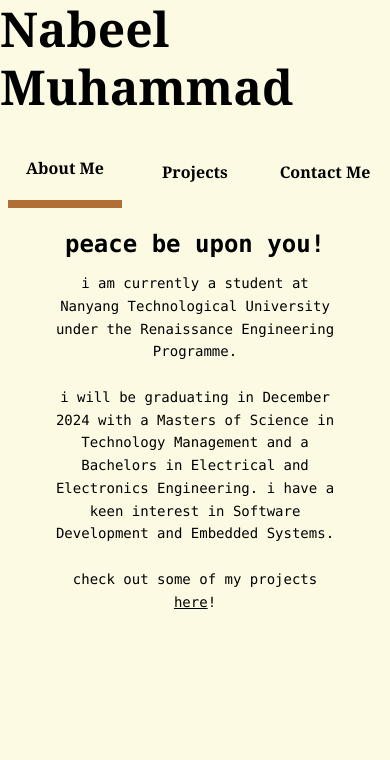
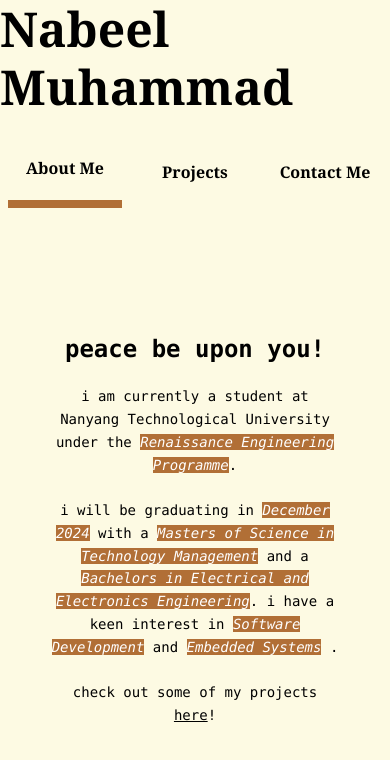
Before and after one commit to NABEEL004/portfolio_site, a React (Create React App) app in the folder frontend/: page /about in a window 390 px wide. Shown: the top 760 px of the page. Built offline with nearby package versions, Linux system fonts and the light colour scheme.

Commit message:
added styling for responsive design, mobile-friendly

```diff
--- a/frontend/src/components/AboutMe.js
+++ b/frontend/src/components/AboutMe.js
@@ -3,12 +3,30 @@ import { Link } from 'react-router-dom'
 
 export default function AboutMe() {
   return (
-    <div className=' bg-[#FDFAE3] flex flex-col justify-center items-center z-100 leading-loose sm:pt-10'>
-        <h1 className='text-2xl font-semibold py-3 sm:py-10 font-mono'>peace be upon you!</h1>
-        <p className='w-3/4 sm:pb-3 text-center font-mono text-sm sm:text-xl leading-relaxed'>i am currently a student at Nanyang Technological University under the Renaissance Engineering Programme.
-          <br/><br/>i will be graduating in December 2024 with a Masters of Science in Technology Management and a Bachelors in Electrical and Electronics Engineering.
-          i have a keen interest in Software Development and Embedded Systems. <br /> <br/> check out some of my projects{' '}
-          <Link to="/projects" className='underline'>here</Link>!</p>
+    <div className=' bg-[#FDFAE3] flex flex-col justify-center items-center z-100 leading-loose'>
+        <h1 className='text-2xl font-semibold pb-5 sm:pb-7 md:pb-8 lg:pb-10 font-mono'>peace be upon you!</h1>
+        <p className='w-3/4 xl:w-1/2 text-center font-mono text-sm sm:text-xl leading-relaxed'>i am currently a student at Nanyang Technological University under the{' '}
+        <a href="https://www.ntu.edu.sg/admissions/undergraduate/premier-scholar-programmes/renaissance-engineering-programme" target="_blank"><span className="bg-[#B16F36] text-white italic sm:hover:text-[1.3rem] transition-all sm:active:text-xl">Renaissance Engineering Programme</span></a>.
+        <br/><br/>i will be graduating in{' '}
+        <span className="bg-[#B16F36] text-white italic sm:hover:text-[1.3rem] transition-all sm:active:text-xl">December 2024</span>
+        {' '}with a
+        {' '}
+        <span className="bg-[#B16F36] text-white italic sm:hover:text-[1.3rem] transition-all sm:active:text-xl">Masters of Science in Technology Management</span>
+        {' '}
+        and a
+        {' '}
+        <span className="bg-[#B16F36] text-white italic sm:hover:text-[1.3rem] transition-all sm:active:text-xl">Bachelors in Electrical and Electronics Engineering</span>
+        .
+        i have a keen interest in
+        {' '}
+        <span className="bg-[#B16F36] text-white italic sm:hover:text-[1.3rem] transition-all sm:active:text-xl">Software Development</span>
+        {' '}
+        and
+        {' '}
+        <span className="bg-[#B16F36] text-white italic sm:hover:text-[1.3rem] transition-all sm:active:text-xl">Embedded Systems</span>
+        {' '}
+        . <br /> <br/> check out some of my projects{' '}
+        <Link to="/projects" className='underline'>here</Link>!</p>
     </div>
   )
 }
--- a/frontend/src/components/NavBar.js
+++ b/frontend/src/components/NavBar.js
@@ -4,9 +4,9 @@ import { Link } from 'react-router-dom'
 export default function NavBar() {
   return (
     <div className='texl-lg sm:text-xl flex justify-center z-21 items-center pt-5 right-0 top-2 mb-2 sm:mb-0'  >
-        <Link to='/about' className={`${window.location.pathname === '/about' ? 'text-black border-[#B16F36] border-b-8 ' : 'hover:border-[#D4A269] hover:border-b-8 hover:scale-105 transition active:translate-y-1'} py-5 px-2 mx-2 font-title font-semibold text-center w-[180px]`}> About Me </Link>
-        <Link to='/projects' className={`${window.location.pathname === '/projects' ? 'text-black border-[#B16F36] border-b-8 ' : 'hover:border-[#D4A269] hover:border-b-8 hover:scale-105 transition active:translate-y-1'} py-5 px-2 mx-2 font-title font-semibold text-center w-[180px]`}> Projects </Link>
-        <Link to='/contact' className={`${window.location.pathname === '/contact' ? 'text-black border-[#B16F36]  border-b-8' : 'hover:border-[#D4A269] hover:border-b-8 hover:scale-105 transition active:translate-y-1'} py-5 px-2 mx-2 font-title font-semibold text-center w-[180px]`}> Contact Me </Link>
+        <Link to='/about' className={`${window.location.pathname === '/about' ? 'text-black border-[#B16F36] border-b-8 ' : 'hover:border-[#D4A269] hover:border-b-8 hover:scale-105 transition active:translate-y-1'} py-5 px-2 mx-2 font-title font-semibold text-center w-[170px]`}> About Me </Link>
+        <Link to='/projects' className={`${window.location.pathname === '/projects' ? 'text-black border-[#B16F36] border-b-8 ' : 'hover:border-[#D4A269] hover:border-b-8 hover:scale-105 transition active:translate-y-1'} py-5 px-2 mx-2 font-title font-semibold text-center w-[170px]`}> Projects </Link>
+        <Link to='/contact' className={`${window.location.pathname === '/contact' ? 'text-black border-[#B16F36]  border-b-8' : 'hover:border-[#D4A269] hover:border-b-8 hover:scale-105 transition active:translate-y-1'} py-5 px-2 mx-2 font-title font-semibold text-center w-[170px]`}> Contact Me </Link>
     </div>
   )
 }
--- a/frontend/src/components/Project.js
+++ b/frontend/src/components/Project.js
@@ -7,7 +7,7 @@ export default function Project(prop) {
   const image_url = require('../images/' + prop.image)
 
   return (
-    <div className='group flex flex-col justify-between items-center text-center w-[300px] bg-white h-[420px] m-3 shadow-md rounded-2xl hover:scale-105 hover:shadow-xl transition overflow-hidden'>
+    <div className='group flex flex-col justify-between items-center text-center w-[300px] bg-white h-[420px] m-3 shadow-md rounded-2xl hover:scale-105 hover:shadow-xl transition overflow-hidden z-0 hover:z-0'>
         <div className= "h-1/2"><img src={image_url} alt="project visual" className="h-[100%] object-top group-hover:-translate-y-7 group-hover:opacity-70 transition-all duration-300"/></div>
         <div className="font-mono font-bold text-xl group-hover:-translate-y-7 transition duration-300">{prop.title}</div>
         <div className="w-[270px] pt-2 font-mono text-base group-hover:-translate-y-7 transition duration-300">{prop.description}</div>
--- a/frontend/src/pages/About.js
+++ b/frontend/src/pages/About.js
@@ -5,12 +5,14 @@ import NavBar from '../components/NavBar'
 
 export default function About() {
   return (
-    <div className="flex flex-col h-screen v-full">
-      <div className='sticky top-0 w-screen mx-0 px-0 flex sm:flex-row flex-col sm:justify-between justify-center bg-[#FDFAE3] z-9999'>
+    <div className="flex flex-col h-full v-full justify-center items-stretch">
+      <div className='sticky top-0 w-screen mx-0 px-0 flex lg:flex-row flex-col sm:justify-between justify-center bg-[#FDFAE3] z-9999'>
         <Header/>
         <NavBar/>
       </div>
-      <AboutMe/>
+      <div className='h-[calc(100vh-216px)] sm:h-[calc(100vh-240px)] lg:h-[calc(100vh-144px)] flex justify-center items-center'>
+        <AboutMe/>
+      </div>
     </div>
   )
 }
--- a/frontend/src/pages/Contact.js
+++ b/frontend/src/pages/Contact.js
@@ -7,18 +7,18 @@ import linkedinLogo from '../resources/linkedin.png'
 export default function Contact() {
   return (
     <div className="">
-      <div className='sticky top-0 w-screen mx-0 px-0 flex sm:flex-row flex-col sm:justify-between justify-center bg-[#FDFAE3] z-9999'>
+      <div className='sticky top-0 w-screen mx-0 px-0 flex lg:flex-row flex-col sm:justify-between justify-center bg-[#FDFAE3] z-50'>
         <Header/>
         <NavBar/>
       </div>
-      <div className='flex flex-col sm:flex-row justify-center items-center font-mono text-lg sm:text-2xl my-2 sm:my-10'>
+      <div className='flex flex-col sm:flex-row justify-center items-center font-mono text-lg sm:text-2xl h-[calc(100vh-216px)] sm:h-[calc(100vh-240px)] lg:h-[calc(100vh-144px)]'>
         <div className="m-5 flex flex-col justify-center items-center sm:w-[40%]">
           <div className="text-center">Contact me at <br/><b><a href="mailto:nabeel.mbab@gmail.com">nabeel.mbab@gmail.com</a></b></div>
           <a href="mailto:nabeel.mbab@gmail.com">
             <img src={gmailLogo} alt="gmail logo" className= "h-20 sm:h-36 mt-10 hover:scale-105 transition active:scale-95"/>
           </a>
         </div>
-        <div className="hidden sm:block">OR</div>
+        <div className="hidden sm:block text-4xl font-thin">/</div>
         <div className="m-5 flex flex-col justify-center items-center sm:w-[40%]">
           <div className="text-center">Connect with me <br/> on <b><a href="https://www.linkedin.com/in/nabeel-mbab/" target="_blank">LinkedIn</a></b>!</div>
           <a href="https://www.linkedin.com/in/nabeel-mbab/" target="_blank">
--- a/frontend/src/pages/Landing.js
+++ b/frontend/src/pages/Landing.js
@@ -4,19 +4,19 @@ import logo from '../images/brown_guy.png';
 
 export default function Landing() {
   return (
-    <div className="flex justify-center items-center p-10 bg-[#D4A269] absolute top-0 left-0 h-full w-full">
-        <div className='mx-10'>
-        <div className = "text-8xl font-title font-black text-[#FDFAE3] m-5">
-            hi, <br/> i'm Nabeel :-)
+    <div className="flex justify-center items-center p-1 sm:p-3 md:p-6 bg-[#D4A269] absolute top-0 left-0 h-full w-full">
+        <div className='flex flex-col mx-10 justify-center items-center sm:items-start'>
+            <div className = "text-5xl sm:text-6xl md:text-8xl font-title font-black text-[#FDFAE3] m-5">
+                hi, <br/> i'm Nabeel :-)
+            </div>
+            <div className="">
+                <Link to='/about'>
+                    <button className="font-title font-black bg-[#FDFAE3] rounded-full p-5 m-5 px-10 text-[#D4A269] text-lg sm:text-xl md:text-3xl hover:scale-105 active:scale-95 transition">Don't Click This!</button>
+                </Link>
+            </div>
         </div>
-        <div>
-            <Link to='/about'>
-                <button className="font-title font-black bg-[#FDFAE3] rounded-full p-5 m-5 px-10 text-[#D4A269] text-3xl hover:scale-105 active:scale-95 transition">Don't Click This!</button>
-            </Link>
-        </div>
-        </div>
-        <div className = "mx-10">
-            <img className="h-52" src={ logo } alt="guy"/>
+        <div className = "h-52 w-52 hidden lg:block">
+            <img className="h-52 w-48" src={ logo } alt="guy"/>
         </div>
     </div>
   )
```
Also changed, not shown: frontend/src/pages/Projects.js (+9 -6 lines).
